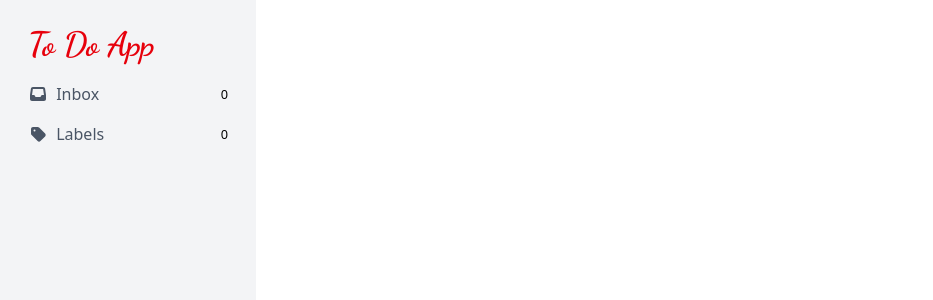
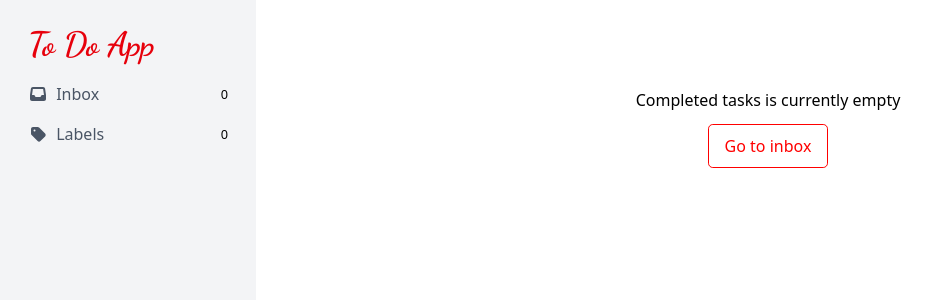
Before and after one commit to myeliteart/To-do, a Vue app: page /completed in a window 1280 px wide. Shown: the top 300 px of the page, without its empty margins (0-933 px from the left). Built offline with nearby package versions, Linux system fonts and the light colour scheme; a web font is replaced by a local one.

Commit message:
update 2 files

```diff
--- a/src/views/tabs/Completed.vue
+++ b/src/views/tabs/Completed.vue
@@ -1,4 +1,8 @@
 <template>
+    <div v-if="!store.completedItems.length" class="text-center mt-11">
+         <p>Completed tasks is currently empty</p>
+         <base-button @click="router.push('/')" mode="reverse" class="mt-3">Go to inbox</base-button>
+    </div>
     <div v-if="store.completedItems.length">
         <font-awesome-icon @click="router.back" :icon="['fas', 'arrow-left']" class="cursor-pointer"/>
         <p class="pb-1 mb-0 text-heading border-b-1 border-b-gray-400">Completed</p>
--- a/src/views/tabs/Favorites.vue
+++ b/src/views/tabs/Favorites.vue
@@ -1,4 +1,9 @@
 <template>
+    <div v-if="!store.favorites.length" class="text-center mt-11">
+         <p>Favorites tasks is currently empty</p>
+         <base-button @click="router.push('/')" mode="reverse" class="mt-3">Go to inbox</base-button>
+    </div>
+
     <div v-if="store.favorites.length">
      <font-awesome-icon @click="router.back" :icon="['fas', 'arrow-left']" class="cursor-pointer"/>
     <p class="pb-0 text-heading border-b-1 border-b-gray-400">Favorites</p>
@@ -39,7 +44,7 @@
         </div>
          <teleport to="body">
             <base-dialog v-if="store.modalFav">
-                <div class="py-6 px-7 sm:max-w-115 max-w-96 wrap-break-word">
+                <div class="py-6 px-7 wrap-break-word">
                     <div class="text-lg"> {{ `Are you sure you want to delete '${store.modalFav.main}'` }}</div>
                     <div class="flex flex-row justify-end items-center mt-4">
                          <base-button @click="store.cancelDeletion" mode="reverse" class="mr-3">Cancel</base-button>
```
